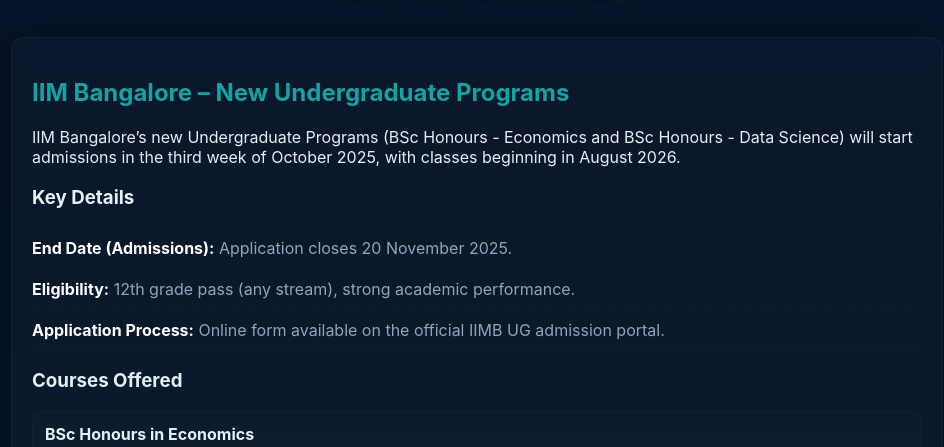
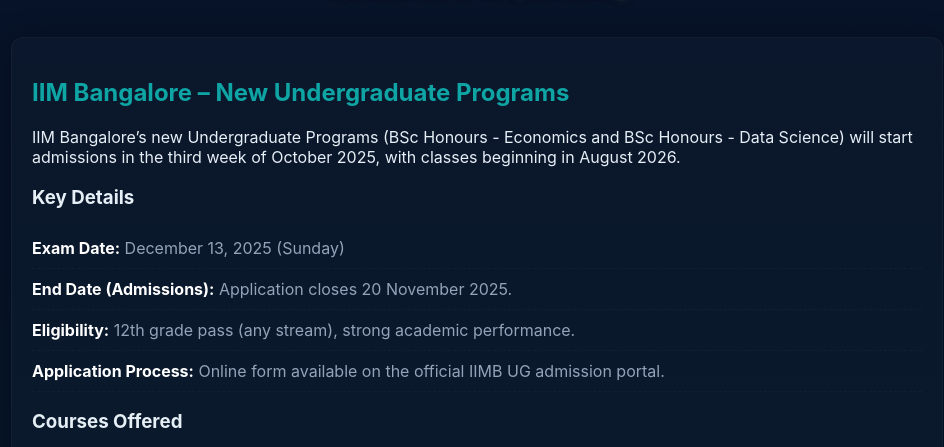
Before and after one commit to SHAMEEMPK123/Exam-Notification-2025, a plain HTML site: page index.html in a window 1280 px wide. Shown: the part 281-728 px from the top of the page, without its empty margins (163-1107 px from the left). Drawn offline with Linux system fonts and the light colour scheme.

Commit message:
Update index.html

```diff
--- a/index.html
+++ b/index.html
@@ -144,6 +144,7 @@
 
       <h3>Key Details</h3>
       <ul class="meta">
+        <li><strong>Exam Date:</strong> December 13, 2025 (Sunday) </li>
         <li><strong>End Date (Admissions):</strong> Application closes 20 November 2025.</li>
         <li><strong>Eligibility:</strong> 12th grade pass (any stream), strong academic performance.</li>
         <li><strong>Application Process:</strong> Online form available on the official IIMB UG admission portal.</li>
```
